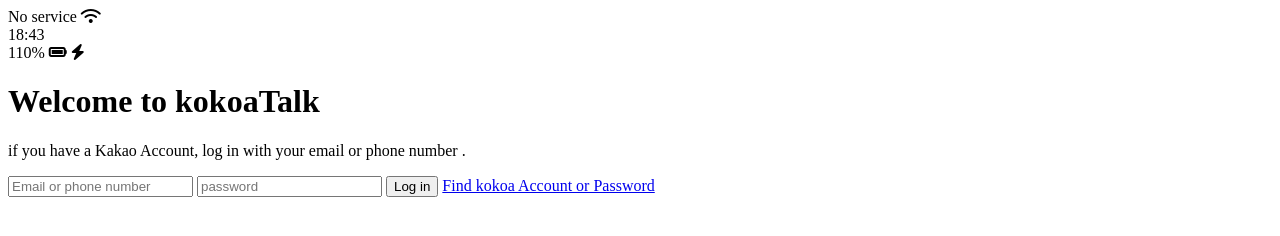
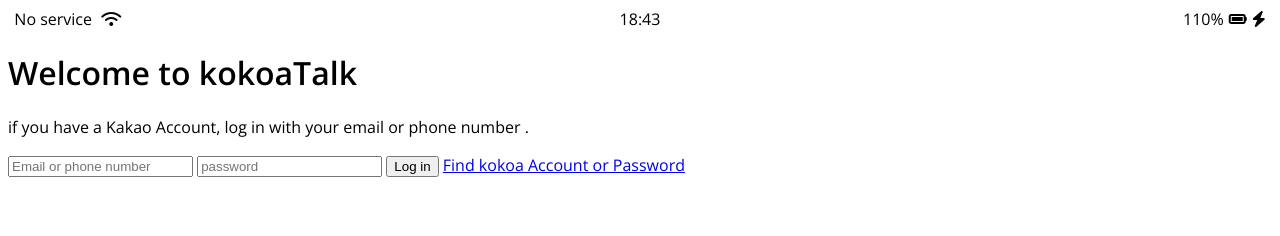
Before and after one commit to xoxxi/kokoa-clone-2023, a plain HTML site: page index.html in a window 1280 px wide. Drawn offline with nearby package versions, Linux system fonts and the light colour scheme.

Commit message:
5. Status bar CSS

```diff
--- /dev/null
+++ b/css/styles.css
@@ -0,0 +1,31 @@
+@import url("https://fonts.googleapis.com/css2?family=Open+Sans:wght@400;600&display=swap");
+
+body {
+    font-family: 'Open Sans', sans-serif;
+}
+
+.status-bar {
+    display: flex;
+    justify-content: center;
+}
+
+.status-bar__column {
+    width: 33%;
+}
+.status-bar__column:first-child span {
+    margin-right:  5px;
+}
+
+.status-bar__column:nth-child(2) {
+    display: flex;
+    justify-content: center;
+}
+.status-bar__column:last-child {
+    display: flex;
+    justify-content: flex-end;
+    align-items: center;
+    /* align-items은 세로축로 아이템들을 보았을 때 중간을 오게 하는 것 */
+}
+.status-bar__column .fa-battery-full {
+    margin: 0px 5px;
+}
--- a/index.html
+++ b/index.html
@@ -1,21 +1,22 @@
 <!DOCTYPE html>
 <html lang="en">
 <head>
+    <link rel="stylesheet" href="css/styles.css">
     <meta charset="UTF-8">
     <meta name="viewport" content="width=device-width, initial-scale=1.0">
     <title>Welcome to kokoaTalk</title>
 </head>
 <body>
-    <div id="status-bar">
-        <div class="status-bar___column">
+    <div class="status-bar">
+        <div class="status-bar__column">
             <span>No service</span>
             <i class="fas fa-wifi"></i>
             <!-- to do : Wifi Icon -->
         </div>
-        <div class="status-bar___column">
+        <div class="status-bar__column">
             <sapn>18:43</sapn>
         </div>
-        <div class="status-bar___column">
+        <div class="status-bar__column">
             <sapn>110%</sapn>
             <i class="fas fa-battery-full"></i>
             <i class="fas fa-bolt"></i>
@@ -40,6 +41,6 @@
     <script
     src="https://kit.fontawesome.com/6478f529f2.js"
     crossorigin="anonymous"
-  ></script>
+    ></script>
 </body>
 </html>
```
